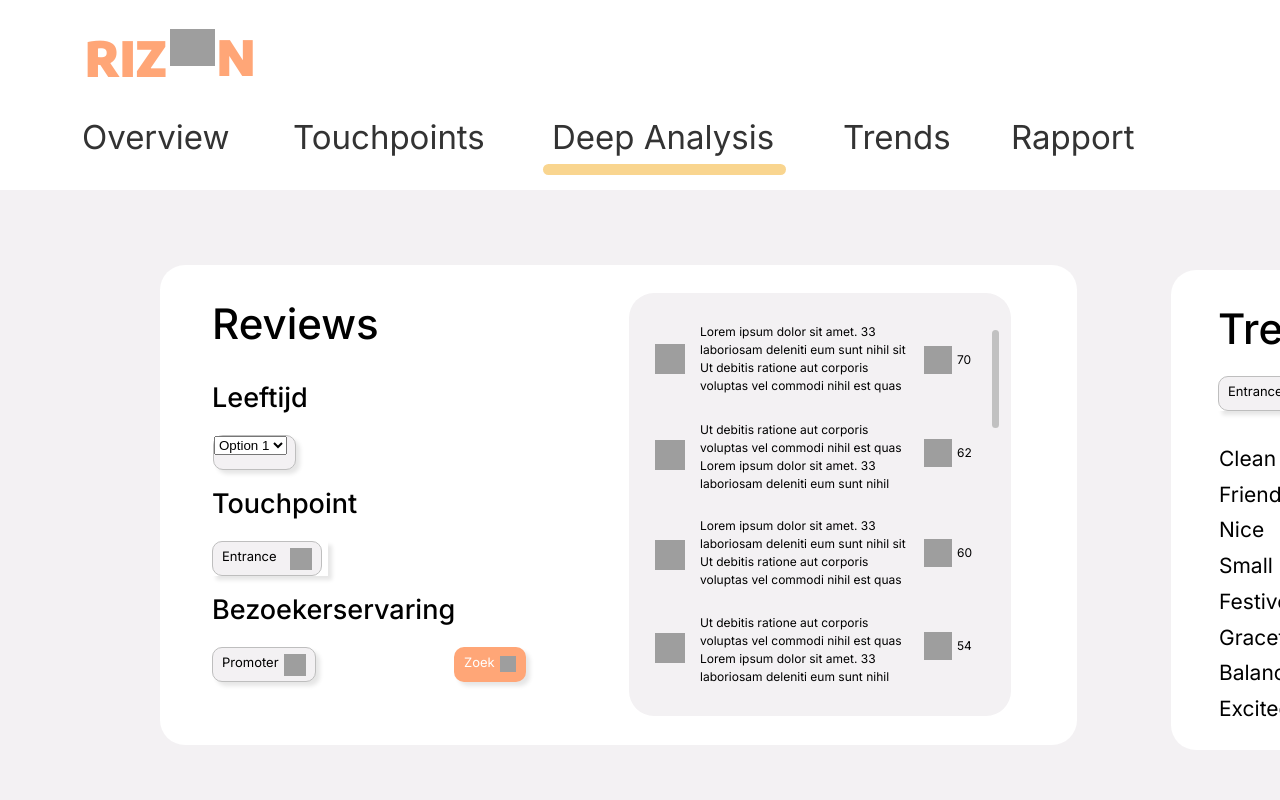
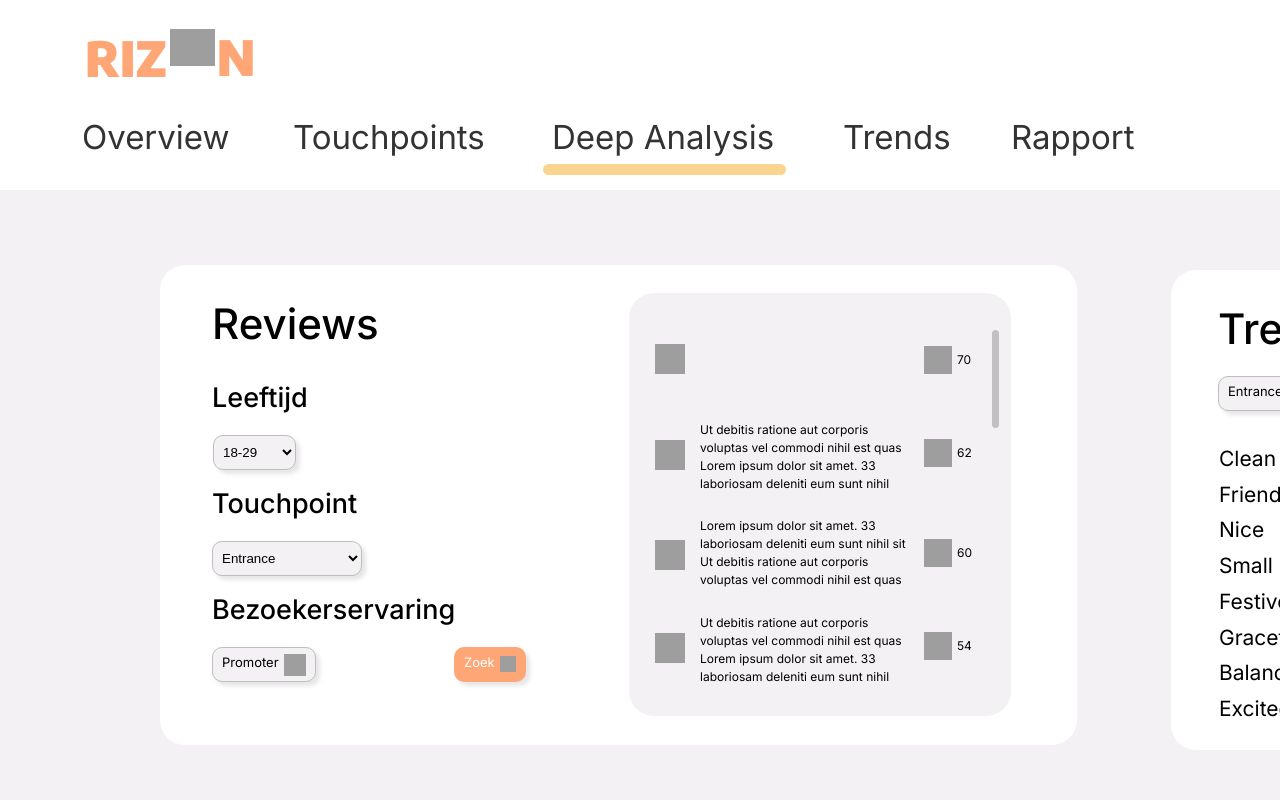
Before and after one commit to PatronReinout/Functioneel-prototype, a website: page deep-analysis.html in a window 1280 px wide. Shown: the top 800 px of the page. Drawn offline with nearby package versions, Linux system fonts and the light colour scheme; grey boxes are pictures that could not be loaded.

Commit message:
Styling and button adding

```diff
--- a/Styling/style2.css
+++ b/Styling/style2.css
@@ -488,22 +488,11 @@
 
 .macbook-pro .overlap-wrapper {
     position: absolute;
-    width: 116px;
-    height: 35px;
     top: 276px;
     left: 52px;
-    box-shadow: var(--schaduw);
 }
 
-.macbook-pro .overlap-group-2 {
-    position: relative;
-    width: 110px;
-    height: 35px;
-    background-color: #f3f1f3;
-    border-radius: 10px;
-    border: 0.7px solid;
-    border-color: #bebebe;
-}
+
 
 .macbook-pro .fluent-chevron-up-2 {
     position: absolute;
@@ -515,15 +504,40 @@
 
 .macbook-pro .group-4 {
     position: absolute;
-    width: 83px;
-    height: 35px;
     top: 170px;
     left: 53px;
+}
+
+#dropdown1 {
+    width: 83px;
+    padding-left: 5px;
+    height: 35px;
     background-color: #f3f1f3;
     border-radius: 10px;
-    border: 0.7px solid;
-    border-color: #bebebe;
+    border: 0.7px solid #bebebe;
+        box-shadow: var(--schaduw);
+}
+#dropdown2 {
+    width: 150px;
+    padding-left: 5px;
+    height: 35px;
+    background-color: #f3f1f3;
+    border-radius: 10px;
+    border: 0.7px solid #bebebe;
     box-shadow: var(--schaduw);
+}
+#result {
+position: absolute;
+    width: 216px;
+    height: 71px;
+    top:2y8px;
+    left: 45px;
+    font-family: "Inter", Helvetica;
+    font-weight: 400;
+    color: #000000;
+    font-size: 12px;
+    letter-spacing: 0;
+    line-height: 18px;
 }
 
 .macbook-pro .fluent-chevron-up-3 {
@@ -874,8 +888,17 @@
     top: 106px;
     left: 47px;
     position: absolute;
-    width: 116px;
+
+}
+
+.macbook-pro .overlap-group-2 {
+    position: absolute;
+    width: 113px;
     height: 35px;
+    background-color: #f3f1f3;
+    border-radius: 10px;
+    border: 0.7px solid;
+    border-color: #bebebe;
     box-shadow: var(--schaduw);
 }
 
--- a/deep-analysis.html
+++ b/deep-analysis.html
@@ -64,11 +64,7 @@
 								class="carbon-user-avatar-2"
 								src="https://c.animaapp.com/sN3tQdDk/img/carbon-user-avatar-filled-2.svg"
 							/>
-							<p class="p">
-								Lorem ipsum dolor sit amet. 33 laboriosam deleniti eum sunt
-								nihil sit Ut debitis ratione aut corporis voluptas vel commodi
-								nihil est quas
-							</p>
+							<p class="p"><div id="result"></div></p>
 							<p class="text-wrapper-10">
 								Lorem ipsum dolor sit amet. 33 laboriosam deleniti eum sunt
 								nihil sit Ut debitis ratione aut corporis voluptas vel commodi
@@ -121,21 +117,27 @@
 						/>
 					</div>
 					<div class="overlap-wrapper">
-						<div class="overlap-group-2">
-							<div class="text-wrapper-20">Entrance</div>
-							<img
-								class="fluent-chevron-up-2"
-								src="https://c.animaapp.com/sN3tQdDk/img/fluent-chevron-up-24-regular-12.svg"
-							/>
-						</div>
+						<select id="dropdown2">
+							<option value="option1">Entrance</option>
+							<option value="option2">Heritage</option>
+							<option value="option1">The Brew Room</option>
+							<option value="option2">Brew Your Ride</option>
+							<option value="option1">Bottle Your Own</option>
+							<option value="option2">Sponsorships</option>
+							<option value="option2">The Best ‘Dam Bar</option>
+						</select>
 					</div>
 					<div class="group-4">
 						<select id="dropdown1">
-							<option value="option1">Option 1</option>
-							<option value="option2">Option 2</option>
+							<option value="option1">18-29</option>
+							<option value="option2">30-39</option>
+							<option value="option1">40-49</option>
+							<option value="option2">50-59</option>
+							<option value="option1">60-69</option>
+							<option value="option2">70-80</option>
 						</select>
 					</div>
-					<div class="group-5">
+					<div class="group-5" onclick="filterData()">
 						<div class="text-wrapper-21">Zoek</div>
 						<img
 							class="ion-search-outline"
```
